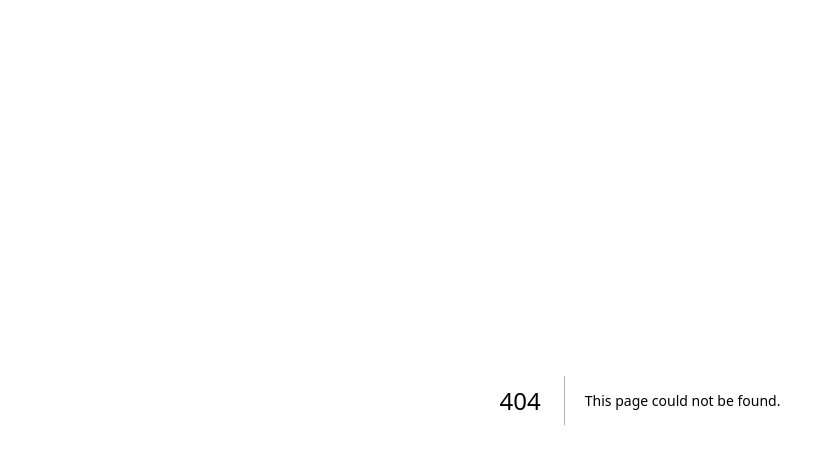
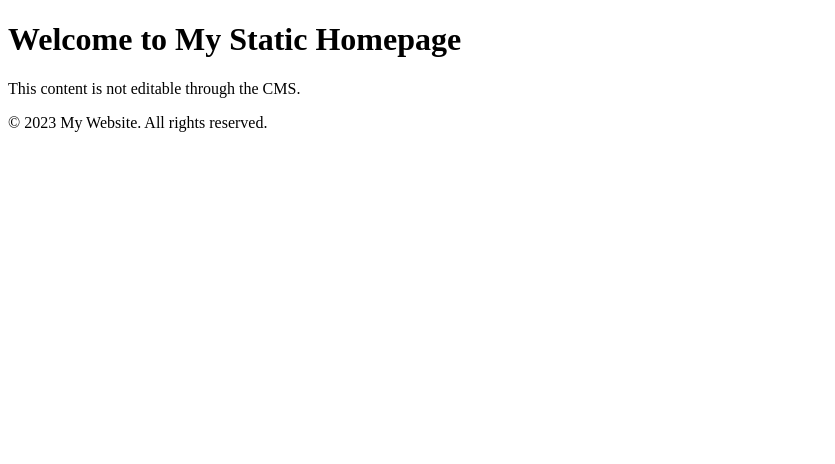
Before and after one commit to YasmineSan/integration, a Next.js app: page /homePage in a window 1280 px wide. Before the commit this address had no page. Shown: the top 464 px of the page, without its empty margins (0-835 px from the left). Built offline with nearby package versions, Linux system fonts and the light colour scheme.

Commit message:
test add home page

```diff
--- /dev/null
+++ b/pages/homePage.tsx
@@ -0,0 +1,22 @@
+import Head from "next/head";
+import React from "react";
+
+export default function HomePage() {
+  return (
+    <div>
+      <Head>
+        <title>My Static Homepage</title>
+        <meta name="description" content="This is a static homepage." />
+      </Head>
+      <header>
+        <h1>Welcome to My Static Homepage</h1>
+      </header>
+      <main>
+        <p>This content is not editable through the CMS.</p>
+      </main>
+      <footer>
+        <p>© 2023 My Website. All rights reserved.</p>
+      </footer>
+    </div>
+  );
+}
```
